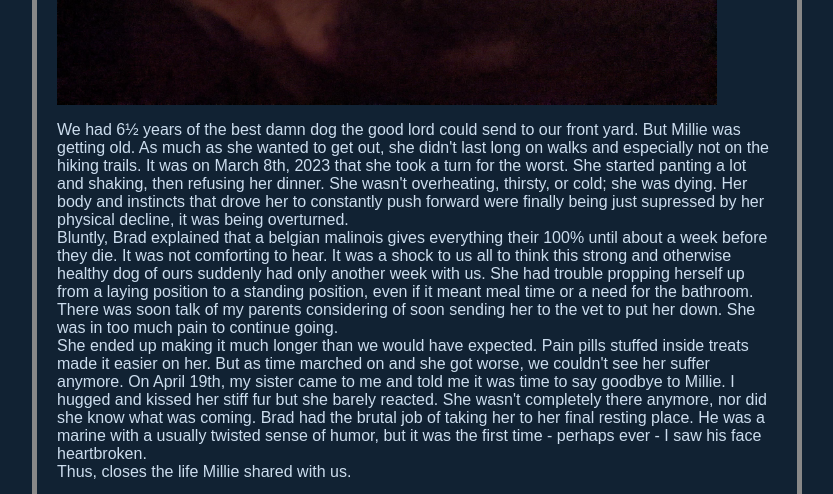
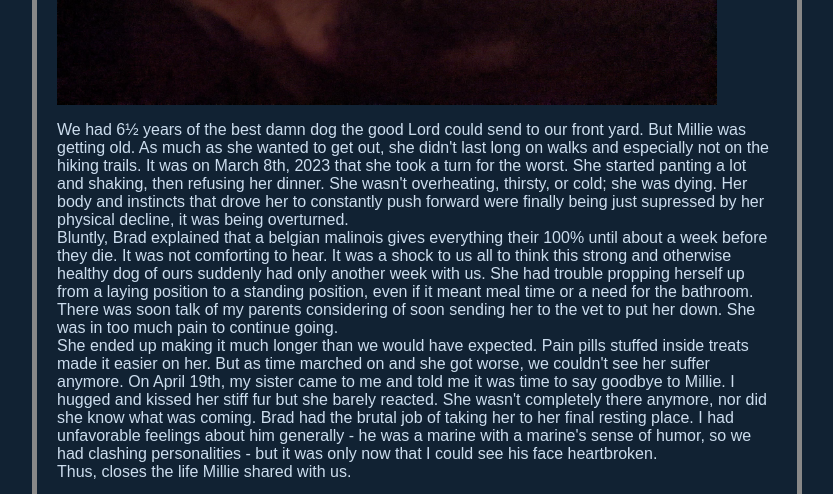
Before and after one commit to JuLY-LION/MillieTheStray, a plain HTML site: page index.html in a window 1280 px wide. Shown: the part 2700-3194 px from the top of the page, without its empty margins (223-1056 px from the left). Drawn offline with Linux system fonts and the light colour scheme.

Commit message:
Update index.html
Revised some unjustified wording about my family

```diff
--- a/index.html
+++ b/index.html
@@ -75,14 +75,14 @@
 			style="width: 660px;"
 		>
 		</p><p>
-			We had 6½ years of the best damn dog the good lord could send to our front yard. But Millie was getting old. As much as she wanted to get out, she didn't last long on walks and especially not on the hiking trails. It was on March 8th, 2023 that she took a turn for the worst. She started panting a lot and shaking, then refusing her dinner. She wasn't overheating, thirsty, or cold; she was dying. Her body and instincts that drove her to constantly push forward were finally being just supressed by her physical decline, it was being overturned.<br>
+			We had 6½ years of the best damn dog the good Lord could send to our front yard. But Millie was getting old. As much as she wanted to get out, she didn't last long on walks and especially not on the hiking trails. It was on March 8th, 2023 that she took a turn for the worst. She started panting a lot and shaking, then refusing her dinner. She wasn't overheating, thirsty, or cold; she was dying. Her body and instincts that drove her to constantly push forward were finally being just supressed by her physical decline, it was being overturned.<br>
 			Bluntly, Brad explained that a belgian malinois gives everything their 100% until about a week before they die. It was not comforting to hear. It was a shock to us all to think this strong and otherwise healthy dog of ours suddenly had only another week with us. She had trouble propping herself up from a laying position to a standing position, even if it meant meal time or a need for the bathroom. There was soon talk of my parents considering of soon sending her to the vet to put her down. She was in too much pain to continue going.<br>
 			<!--It was decided they we'd only come to this once she couldn't get up anymore. We got her pain pills to ease her suffering, but I still wasn't taking the situation well. I was coping by reading my light novels on my phone out loud to her as she layed on her makeshift dog bed, waiting for her meds to kick in. There was nothing more I could do for her.<br>
 			A week passed and she was still breathing, albeit worse off. Then an entire month. She had managed to sort of rally a few times, even made it to the front yard maybe twice. But her situation was growing increasingly dire. She was limping on her back leg. It took her so much effort to get up. She basically collapsed everytime she went to lay back down. The meds took longer to have a noticeable effect. And yet even in this state, she couldn't sit still. I couldn't understand why. "Why won't she just pick a spot and lay down? Is she not making it harder for herself?" Rhett had to explain to me that her malinois instincts were still telling her to get up and run. Even now, she was yearning for the open air and hikes that she enjoyed so much. But her last opportunity for that had long since past, and she could only limping around the lower floor of our house thinking about it. It hurt me even more to know that.<br>
 			April 17th, 2023 was a monday, I had a college programming class that evening. We went over the most recent lab and our professor assigned our final exam in the form of coding project. Once he was done, class ended early, so I headed home. Millie was asleep and still breathing. When she did wake up, the sound of her breathing was really concerning. Like she wasn't managing to breathe much of all. Rhett saw it too, we both knew she couldn't make it much longer.<br>
 			One night later, I was on the computer for awhile when Millie got up and starting panting and pacing again, her movement somehow even slower. I let her outside but when she was finally ready to come back in, she couldn't budge. She had parked herself outside and seemed content there, maybe the cool air of the night felt good. But I knew I couldn't leave her because it would get way colder that night. She only barely managed to get back inside, slower still. The 2-inch step up to the back door almost proved too much for her. After more pacing on a functionally-broken leg, she collapsed with a thud on the carpet. I brought her water dish over, not knowing what else to do for her. I cried because I couldn't see her suffer anymore.<br>
 			And yet, it got worse. I was in bed when at midnight I hear some sort of cry from elsewhere in the house. Something between a sob and a screach that kept going on. I got up to investigate. Rhett got up at the same time, and we both found Millie having a near-death panic attack, only calming down when she saw us. It was heartbreaking. She didn't deserve this. She had to be put down soon.<br>-->
-			She ended up making it much longer than we would have expected. Pain pills stuffed inside treats made it easier on her. But as time marched on and she got worse, we couldn't see her suffer anymore. On April 19th, my sister came to me and told me it was time to say goodbye to Millie. I hugged and kissed her stiff fur but she barely reacted. She wasn't completely there anymore, nor did she know what was coming. Brad had the brutal job of taking her to her final resting place. He was a marine with a usually twisted sense of humor, but it was the first time - perhaps ever - I saw his face heartbroken.<br>
+			She ended up making it much longer than we would have expected. Pain pills stuffed inside treats made it easier on her. But as time marched on and she got worse, we couldn't see her suffer anymore. On April 19th, my sister came to me and told me it was time to say goodbye to Millie. I hugged and kissed her stiff fur but she barely reacted. She wasn't completely there anymore, nor did she know what was coming. Brad had the brutal job of taking her to her final resting place. I had unfavorable feelings about him generally - he was a marine with a marine's sense of humor, so we had clashing personalities - but it was only now that I could see his face heartbroken.<br>
 			Thus, closes the life Millie shared with us.
 		</p><p>
 		<img
```
